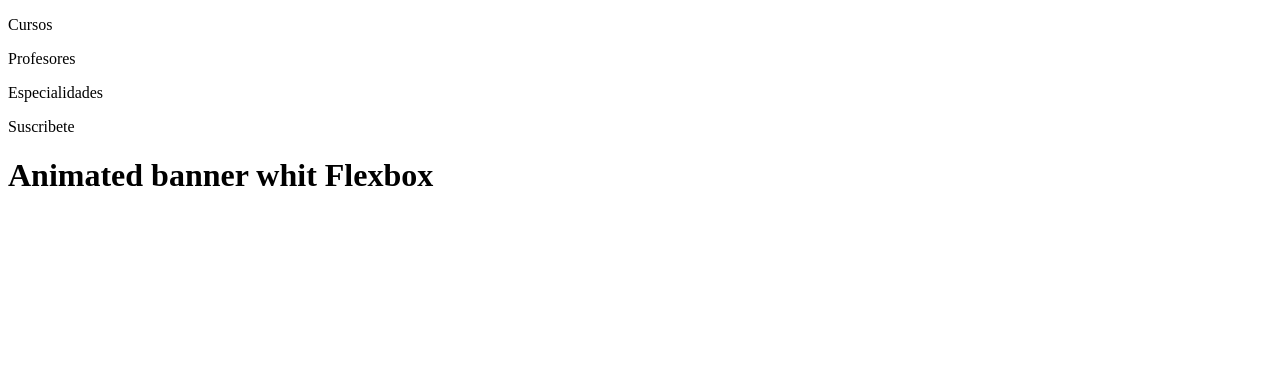
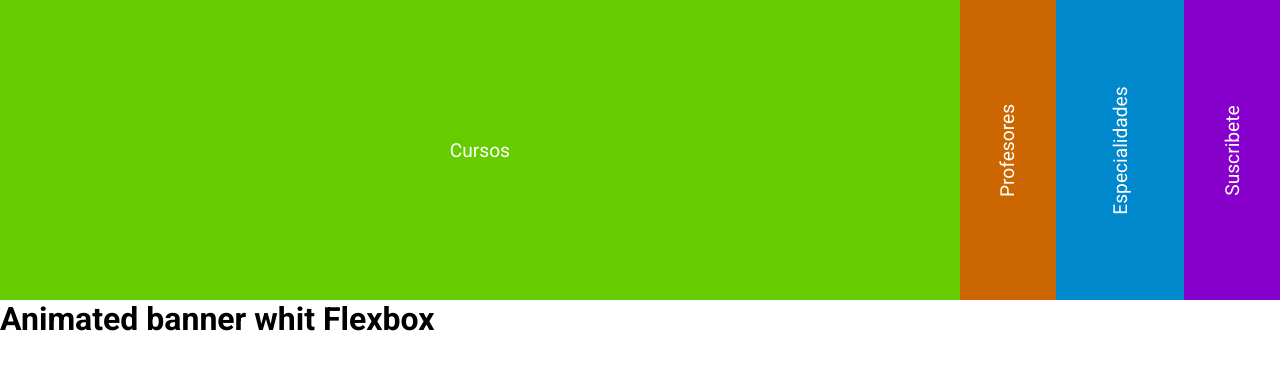
Before and after one commit to georgehossa/animated-banner-flexbox, a plain HTML site: page index.html in a window 1280 px wide. Drawn offline with Linux system fonts and the light colour scheme.

Commit message:
Linked  CSS

```diff
--- a/index.html
+++ b/index.html
@@ -5,7 +5,8 @@
     <meta charset="UTF-8">
     <meta name="viewport" content="width=device-width, initial-scale=1.0">
     <meta http-equiv="X-UA-Compatible" content="ie=edge">
-    <title>Document</title>
+    <title>Animated banner whit Flexbox</title>
+    <link rel="stylesheet" href="css/styles.css">
 </head>
 
 <body>
```
